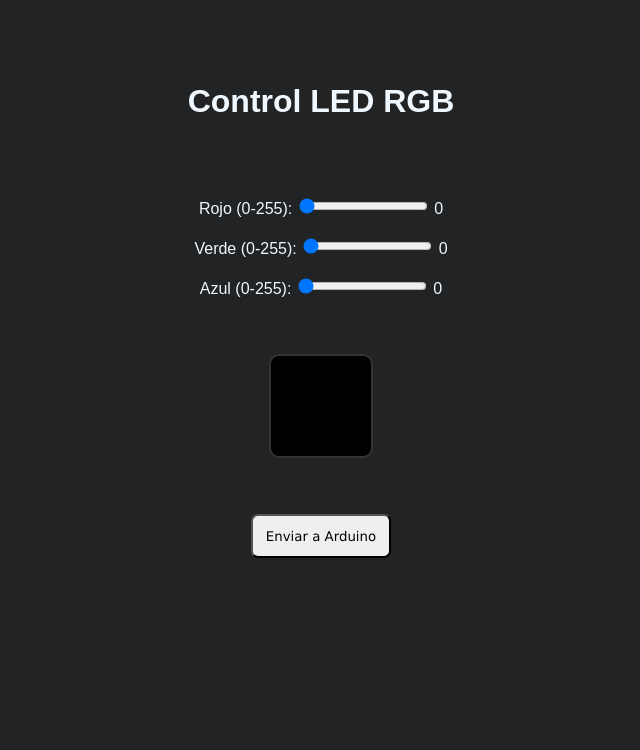
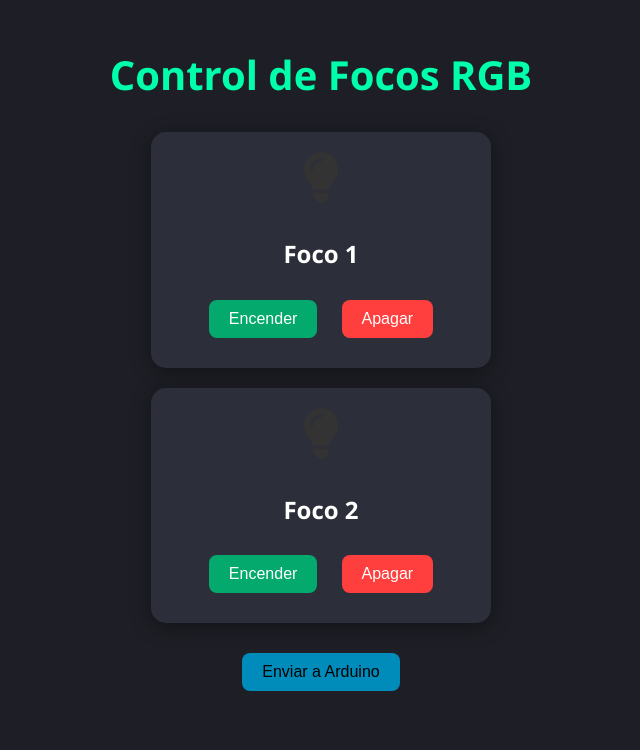
Before and after one commit to adardev/newRGB, a Django app: page / in a window 1280 px wide. Shown: the top 750 px of the page, without its empty margins (319-959 px from the left). Run offline with Django 5.2, Linux system fonts and the light colour scheme.

Commit message:
esta es la practica de focos ahora

```diff
--- a/bluetoothcontrol/templates/bluetoothcontrol/index.html
+++ b/bluetoothcontrol/templates/bluetoothcontrol/index.html
@@ -1,82 +1,120 @@
+<!DOCTYPE html>
+<html lang="es">
+<head>
+    <meta charset="UTF-8">
+    <title>Control RGB</title>
+    <link rel="stylesheet" href="https://cdnjs.cloudflare.com/ajax/libs/font-awesome/6.5.0/css/all.min.css">
+    <script src="https://code.jquery.com/jquery-3.6.0.min.js"></script>
+    <style>
+        body {
+            background-color: #1e1f26;
+            font-family: 'Segoe UI', Tahoma, Geneva, Verdana, sans-serif;
+            color: #fff;
+            text-align: center;
+            margin: 0;
+            padding: 20px;
+        }
 
-<!DOCTYPE html>
-<html>
-<head>
-    <link rel="stylesheet" href="stylergb.css">
-    <title>Control RGB</title>
-    <script src="https://code.jquery.com/jquery-3.6.0.min.js"></script>
+        h1 {
+            font-size: 2.5rem;
+            margin-bottom: 30px;
+            color: #00ffaa;
+        }
+
+        .foco-card {
+            background: #2c2f39;
+            border-radius: 15px;
+            padding: 20px;
+            margin: 20px auto;
+            max-width: 300px;
+            box-shadow: 0 4px 20px rgba(0,0,0,0.4);
+            transition: transform 0.2s ease;
+        }
+
+        .foco-card:hover {
+            transform: scale(1.03);
+        }
+
+        .foco-icon {
+            font-size: 50px;
+            margin-bottom: 15px;
+            transition: color 0.3s ease;
+        }
+
+        .btn-toggle {
+            padding: 10px 20px;
+            font-size: 16px;
+            margin: 10px;
+            border: none;
+            border-radius: 8px;
+            cursor: pointer;
+            transition: 0.3s;
+        }
+
+        .on {
+            background-color: #04AA6D;
+            color: white;
+        }
+
+        .off {
+            background-color: #ff3e3e;
+            color: white;
+        }
+
+        #respuesta {
+            margin-top: 30px;
+            font-size: 1rem;
+        }
+    </style>
 </head>
-<body class="center">
-    <br><br><br><h1>Control LED RGB</h1>
+<body>
 
-    <div>
-        <br><br><br>
-        <label>Rojo (0-255): </label>
-        <input type="range" id="r" min="0" max="255" value="0">
-        <span id="r-value">0</span>
+    <h1>Control de Focos RGB</h1>
+
+    <div class="foco-card">
+        <i id="icon-r" class="foco-icon fa-solid fa-lightbulb" style="color: #333;"></i>
+        <h2>Foco 1</h2>
+        <button class="btn-toggle on" data-id="r" data-value="1">Encender</button>
+        <button class="btn-toggle off" data-id="r" data-value="0">Apagar</button>
     </div>
 
-    <div>
-        <br>
-        <label>Verde (0-255): </label>
-        <input type="range" id="g" min="0" max="255" value="0">
-        <span id="g-value">0</span>
+    <div class="foco-card">
+        <i id="icon-g" class="foco-icon fa-solid fa-lightbulb" style="color: #333;"></i>
+        <h2>Foco 2</h2>
+        <button class="btn-toggle on" data-id="g" data-value="1">Encender</button>
+        <button class="btn-toggle off" data-id="g" data-value="0">Apagar</button>
     </div>
 
-    <div>
-        <br>
-        <label>Azul (0-255): </label>
-        <input type="range" id="b" min="0" max="255" value="0">
-        <span id="b-value">0</span>
-    </div>
-    <br><br>
+    <button id="enviar" class="btn-toggle" style="background-color: #008CBA;">Enviar a Arduino</button>
 
-    <div id="color-preview" style="width: 100px; height: 100px; margin: 20px auto; border: 2px solid #333; border-radius: 10px;"></div>
-
-    <br><br><button class="button" id="enviar">Enviar a Arduino</button>
-
-    <div id="respuesta" style="margin-top: 20px;"></div>
+    <div id="respuesta"></div>
 
     <script>
-    function updateColor() {
-    const r = $('#r').val();
-    const g = $('#g').val();
-    const b = $('#b').val();
-    const rgb = `rgb(${r}, ${g}, ${b})`;
-    $('#color-preview').css('background-color', rgb);
-    }
+        const estados = { r: 0, g: 0 };
 
         $(document).ready(function() {
-        // actualizar valores mostrados
-        $('input[type="range"]').on('input', function() {
-            $('#' + this.id + '-value').text($(this).val());
-            updateColor();
+            $('.btn-toggle').click(function() {
+                const id = $(this).data('id');
+                const value = parseInt($(this).data('value'));
+                estados[id] = value;
             });
 
-        // inicializar color
-        updateColor();
-
-        // enviar al arduino
             $('#enviar').click(function() {
-            const r = $('#r').val();
-            const g = $('#g').val();
-            const b = $('#b').val();
-
                 $.ajax({
                     url: '/enviar_rgb/',
                     method: 'POST',
                     contentType: 'application/json',
-                data: JSON.stringify({r: r, g: g, b: b}),
+                    data: JSON.stringify(estados),
                     success: function(response) {
                         $('#respuesta').html(`
-                        <p>Estado: ${response.status}</p>
-                        <p>Comando: ${response.comando}</p>
-                        <p>Hora: ${new Date().toLocaleTimeString()}</p>
+                            <p>✅ Estado: ${response.status}</p>
+                            <p>📤 Comando: ${response.comando}</p>
+                            <p>⏰ Hora: ${new Date().toLocaleTimeString()}</p>
                         `);
                     },
                     error: function(xhr) {
                         $('#respuesta').html(`
-                        <p style="color:red">Error: ${xhr.responseJSON?.message || 'Error desconocido'}</p>
+                            <p style="color:red">❌ Error: ${xhr.responseJSON?.message || 'Error desconocido'}</p>
                         `);
                     }
                 });
--- a/bluetoothcontrol/templates/bluetoothcontrol/stylergb.css
+++ /dev/null
@@ -1,20 +0,0 @@
-/* Centering */
-.center{
-    text-align: center;
-    background-color: rgb(34, 35, 37);
-    font-family: Arial, Helvetica, sans-serif;
-    color: aliceblue;
-}
-
-.button {
-    transition-duration: 0.4s;
-    padding: 1%;
-    border-radius:7px;
-    font-family:'Lucida Sans', 'Lucida Sans Regular', 'Lucida Grande', 'Lucida Sans Unicode', Geneva, Verdana, sans-serif
-}
-
-.button:hover {
-    background-color: #04AA6D; /* Green */
-    color: white;
-    border: unset;
-}
--- a/bluetoothcontrol/views.py
+++ b/bluetoothcontrol/views.py
@@ -8,7 +8,7 @@ from time import sleep
 import threading
 
 # Configuración
-SERIAL_PORTS = ['COM5', 'COM6']  # USB y Bluetooth
+SERIAL_PORTS = ['COM5', 'COM7']  # USB y Bluetooth
 BAUDRATE = 9600
 ser = None
 serial_lock = threading.Lock()
@@ -40,9 +40,8 @@ def enviar_rgb(request):
             data = json.loads(request.body)
             r = data.get('r', 0)
             g = data.get('g', 0)
-            b = data.get('b', 0)
 
-            comando = f"R{r},G{g},B{b}\n"
+            comando = f"R{r},G{g}\n"
             print(f"Enviando: {comando.strip()}")
 
             # Intenta enviar
```
Lines whose indentation alone changed are shown as unchanged.
